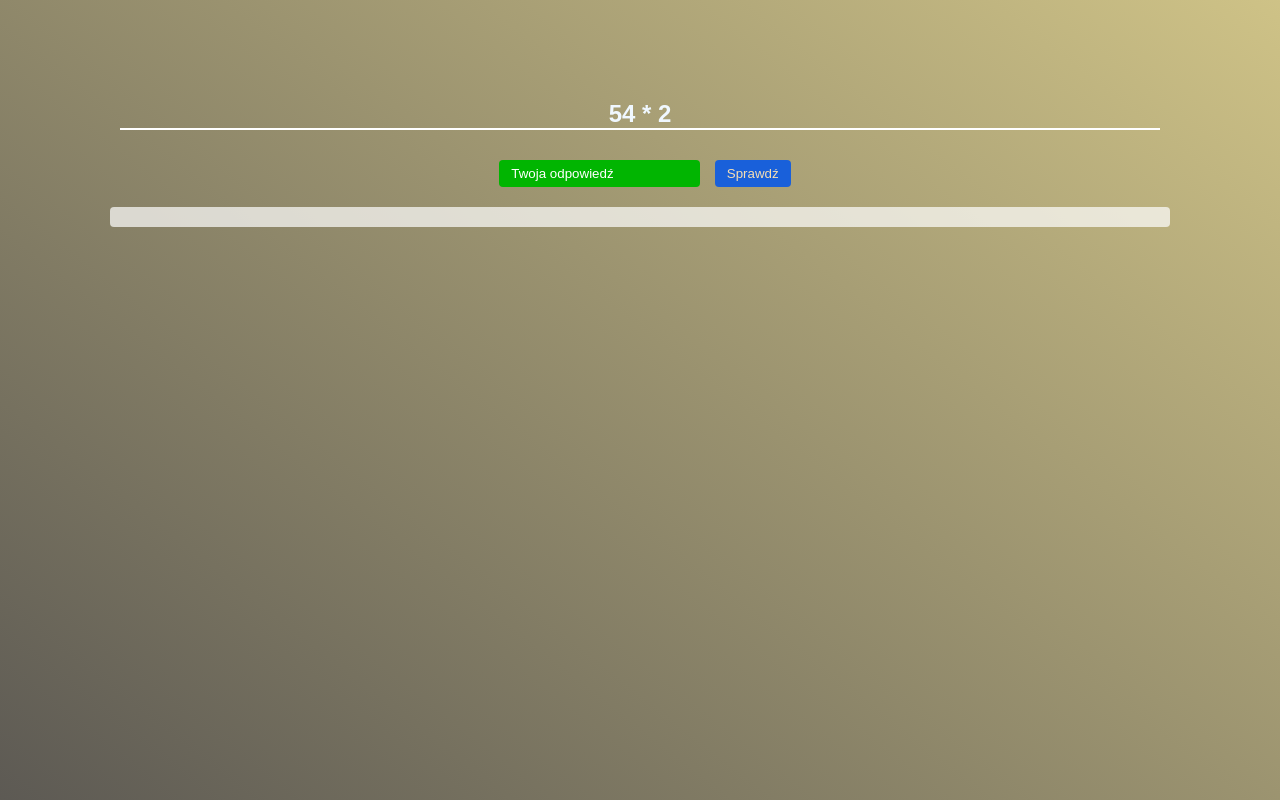
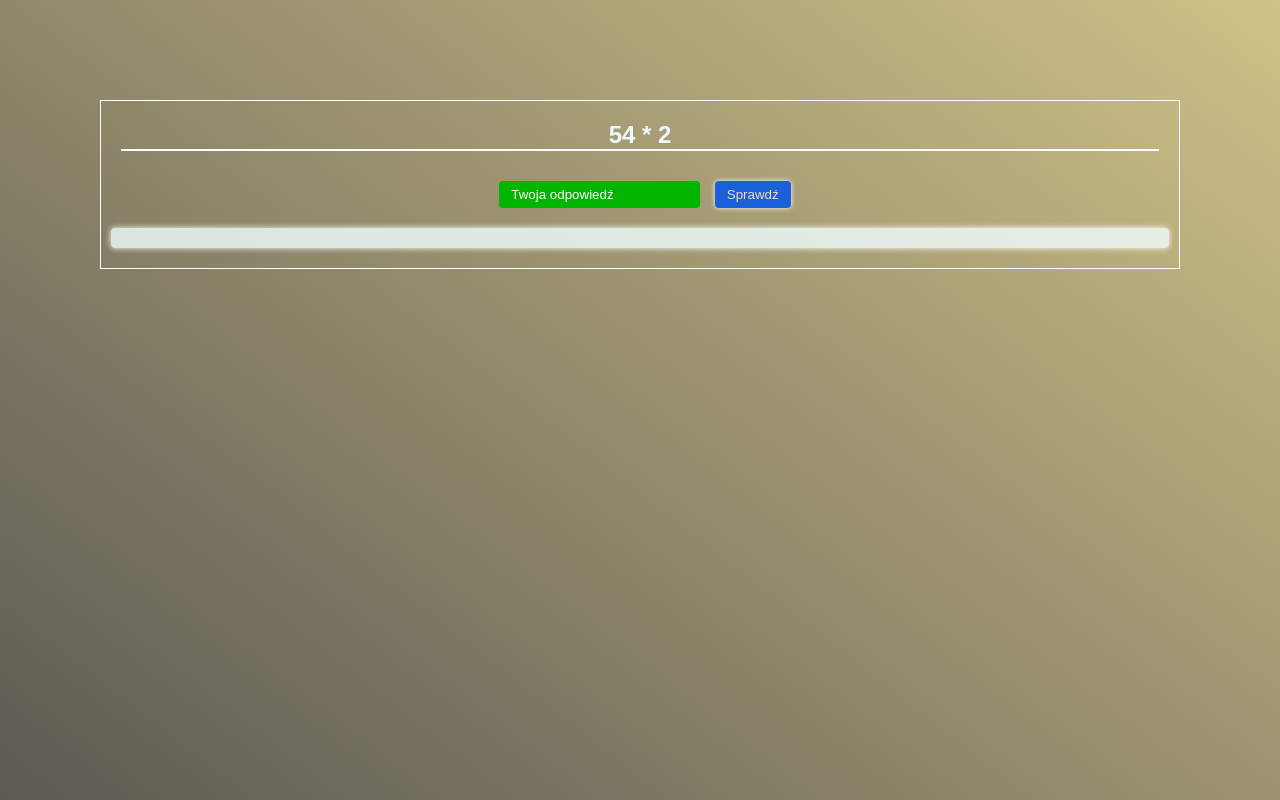
Before and after one commit to mati2003-code/arithmeticQuiz, a plain HTML site: page index.html in a window 1280 px wide. Shown: the top 800 px of the page. Drawn offline with Linux system fonts and the light colour scheme.

Commit message:
change css

```diff
--- a/index.html
+++ b/index.html
@@ -8,6 +8,7 @@
     <title>Arithmetic Quiz</title>
 </head>
 <body>
+    <div class="box">
         <div id="quiz-container">
             <div id="question" class="question"></div>
             <input type="text" id="answer" placeholder="Twoja odpowiedź">
@@ -15,5 +16,6 @@
         </div>
         <div id="results" class="result"></div>
         <div id="final-result" class="final-result"></div>
+    </div>
 </body>
 </html>
--- a/script.js
+++ b/script.js
@@ -38,6 +38,11 @@ function checkAnswer() {
     const userAnswer = document.getElementById('answer').value;
     const resultsDiv = document.getElementById('results');
     let resultText;
+
+    if(userAnswer === "") {
+        return;
+    }
+
     if (userAnswer == currentQuestion.answer) {
         correctAnswers++;
         resultText = `<div class="correct">${numQuestions + 1}. ${currentQuestion.question} = ${currentQuestion.answer} (Twoja odpowiedź: ${userAnswer})</div>`;
--- a/style.css
+++ b/style.css
@@ -5,6 +5,9 @@ body {
     height: 100vh;
     background: linear-gradient(38deg, rgba(80,78,78,1) 0%, rgba(159,135,17,0.5061425061425062) 100%);
     background-repeat: no-repeat;
+}
+.box {
+    border: 1px solid white;
 }
 .question {
     color: aliceblue;
@@ -34,14 +37,22 @@ body {
     background-color: rgb(25, 96, 218);
     color: wheat;
     border: none;
+    box-shadow: 0px 0px 5px 0px white;
     border-radius: 4px;
     cursor: pointer;
+    transition-duration: .3s;
 }
+.check-btn:hover {
+    background-color: white;
+    color: blue;
+}
+
 .result {
-    background-color: rgba(255, 255, 255, 0.697);
     font-size: 18px;
     padding: 10px;
     margin: 10px;
+    background-color: rgba(240, 255, 255, 0.801);
+    box-shadow: 0px 0px 6px 0px rgb(255, 255, 255);
     border-radius: 4px;
 }
 .correct {
```
Lines whose indentation alone changed are shown as unchanged.
